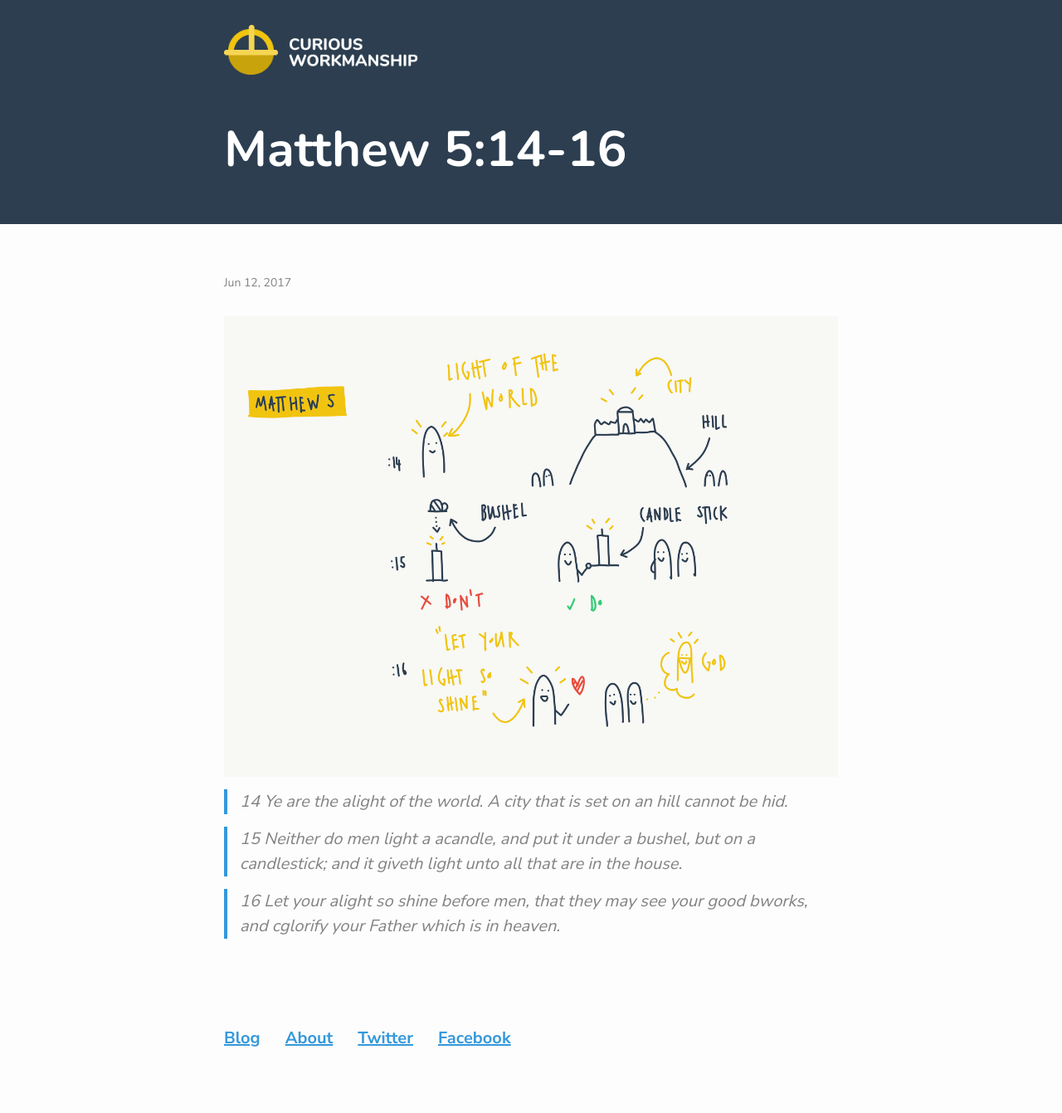
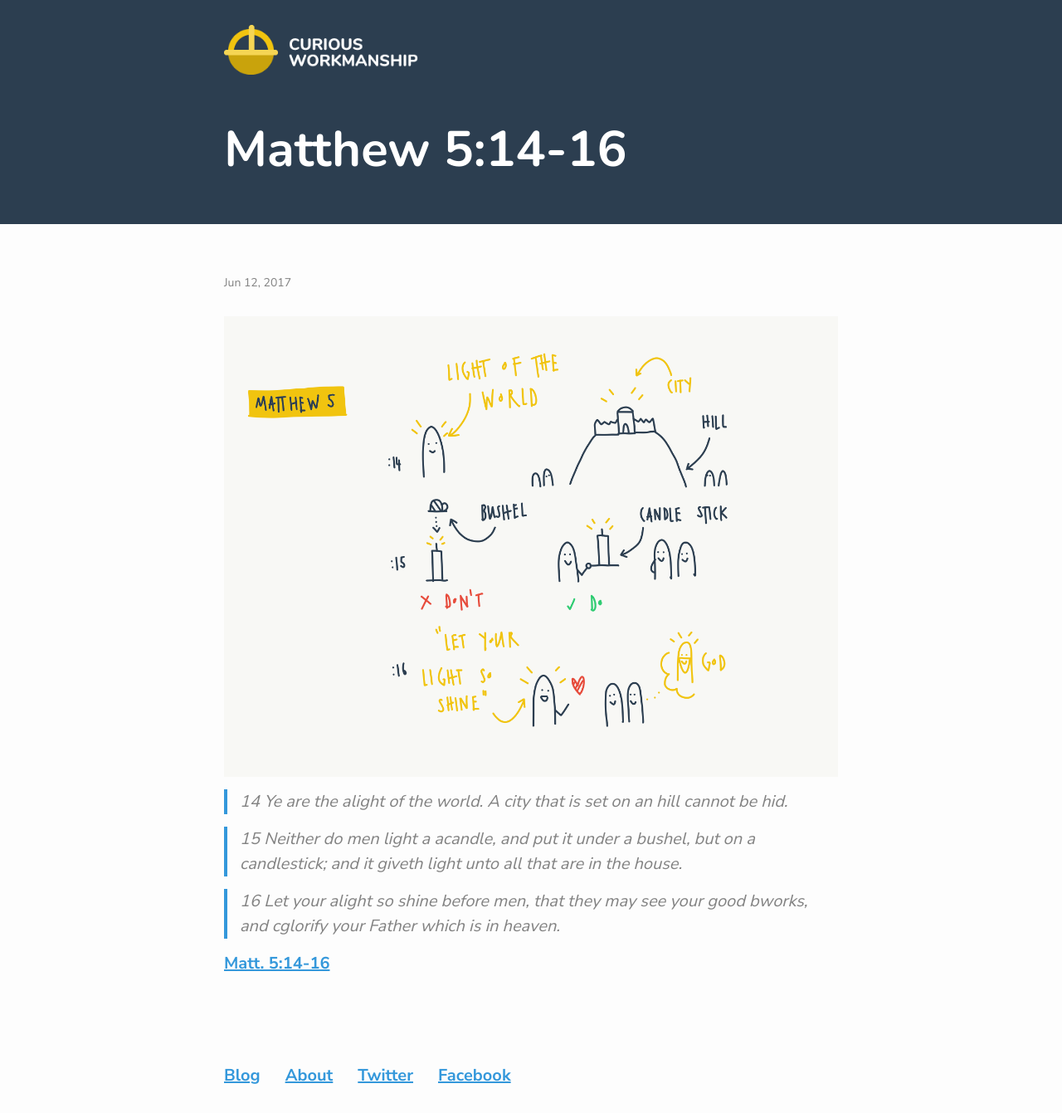
Before and after one commit to blairrorani/curious-workmanship, a Jekyll site: the page built from _posts/2017-06-12-matthew-5-14-16.markdown, in a window 1280 px wide. Shown: the whole page at 83% size. Built offline with Jekyll 4.4.1, drawn with Linux system fonts in a browser that asks for light colours; our own code applies the rules of GitHub Pages for plain Markdown files; before the commit the page ends 1296 px from its top, so only the background shows below that.

Commit message:
Updated Matthew 5 14 16

```diff
--- a/_posts/2017-06-12-matthew-5-14-16.markdown
+++ b/_posts/2017-06-12-matthew-5-14-16.markdown
@@ -15,3 +15,5 @@ tags:
 > 15 Neither do men light a acandle, and put it under a bushel, but on a candlestick; and it giveth light unto all that are in the house.
 
 > 16 Let your alight so shine before men, that they may see your good bworks, and cglorify your Father which is in heaven.
+
+[Matt. 5:14-16](https://www.lds.org/scriptures/nt/matt/5.14-16?lang=eng)
```
